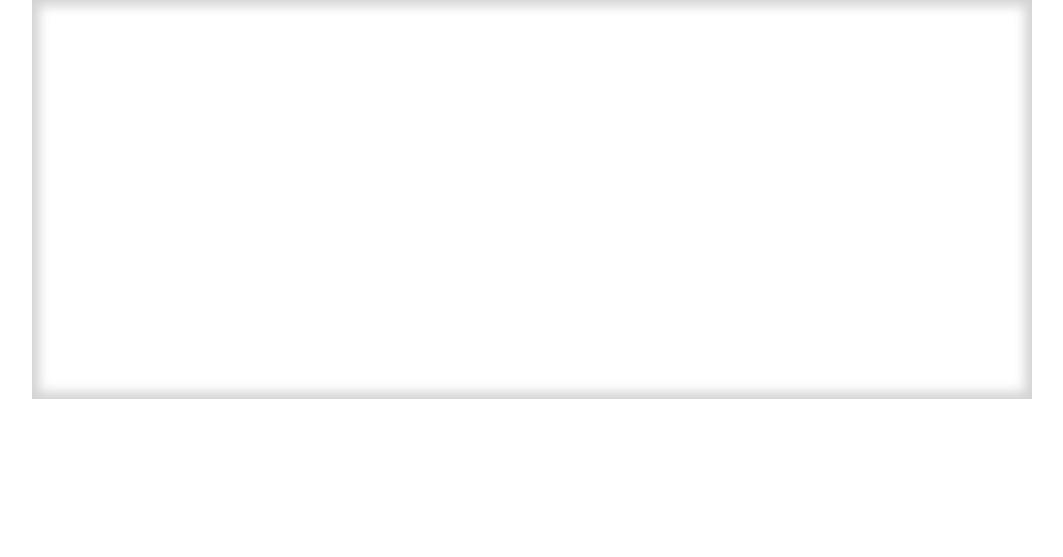
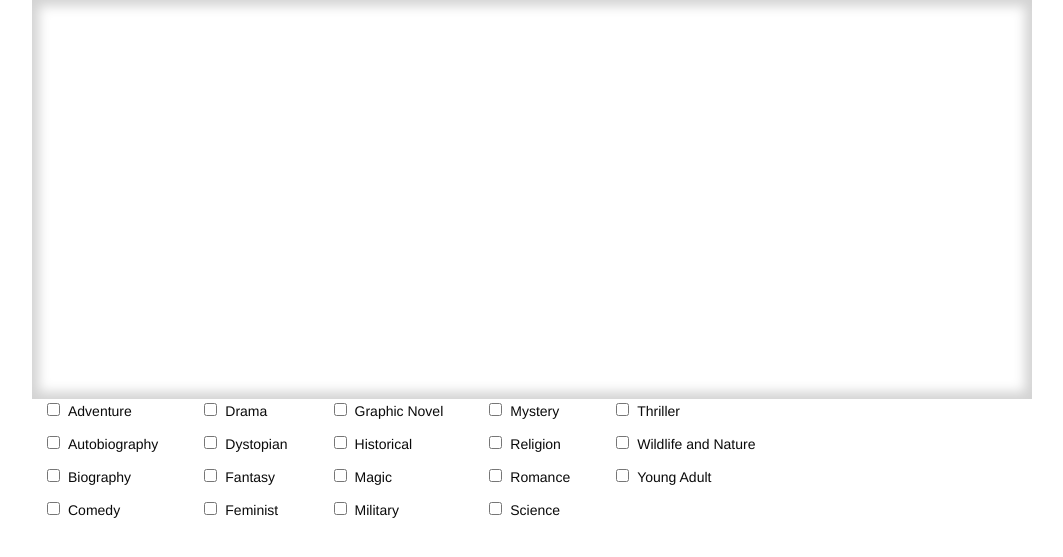
Before and after one commit to davidcereal/Book_Recommender, a Flask app: page /recommendations in a window 1280 px wide. Shown: the part 201-758 px from the top of the page, without its empty margins (108-1171 px from the left). Run offline with Flask 2, Linux system fonts and the light colour scheme; a user stored in the database is signed in; data that the repository does not hold is empty; some libraries are stand-ins or nearby versions; some web fonts are replaced.

Commit message:
added checkboxes

```diff
--- a/flask_app/app/recommender/views.py
+++ b/flask_app/app/recommender/views.py
@@ -20,7 +20,6 @@ def before_request():
     g.user = current_user
 
 
-
 @recommender.route('/recommendations', methods=['GET', 'POST'])
 @login_required
 def recommendations():
@@ -29,7 +28,7 @@ def recommendations():
 @recommender.route('/recommendations/results', methods=['GET', 'POST'])
 @login_required
 def results():
-	g.Recommend = Recommend(db=db, Read=Read, books_selected=books_selected)
+	g.Recommend = Recommend(user=g.user, db=db, Read=Read, books_selected=books_selected)
 	g.recommended_books = g.Recommend.recommend_books(book_ids=books_selected, book_data=book_data,
 						ipca_model=ipca_model, dict_vectorizer_fit=dict_vectorizer_fit,
 						n_collab_returned=1000)
--- a/flask_app/app/static/css/styles.css
+++ b/flask_app/app/static/css/styles.css
@@ -48,3 +48,7 @@ box-shadow:         0px 0px 10px 2px #28aadc;
 .recCover.HL{
 	outline: solid 7px #28aadc
 }
+
+input[type="checkbox"] {
+  display: inline-block;
+}
--- a/flask_app/app/templates/recommendations.html
+++ b/flask_app/app/templates/recommendations.html
@@ -20,6 +20,100 @@
  	{% endfor %}
  </div>
  </div>
+
+<div class="row">
+<div class="shrink columns">
+ <div class="chexbox-column">
+  <div>
+    <input type="checkbox" id="cb14" value="adventure" onclick="check_box(this)" /><label for="c12>">Adventure</label>
+  </div>
+ <div>
+      <input type="checkbox" id="cb10" value="autobiography" onclick="check_box(this)" /><label for="cb9>">Autobiography</label>
+  </div>
+  <div>
+    <input type="checkbox" id="cb9" value="biography" onclick="check_box(this)" /><label for="cb8>">Biography</label>
+  </div>
+  <div>
+    <input type="checkbox" id="cb7" value="humor" onclick="check_box(this)"/><label  for="cb6>">Comedy</label>
+  </div>
+</div>
+</div>
+
+
+<div class="shrink columns">
+<div class="chexbox-column">
+  <div>
+    <input type="checkbox" id="cb14" value="drama" onclick="check_box(this)" /><label for="c12>">Drama</label>
+  </div>
+  <div>
+    <input type="checkbox" id="cb14" value="dystopoian" onclick="check_box(this)" /><label for="c12>">Dystopian</label>
+  </div>
+  <div>
+    <input type="checkbox" id="cb5" value="fantasy" onclick="check_box(this)"/><label  for="cb5">Fantasy</label>
+  </div>
+  <div>
+    <input type="checkbox" id="cb2" value="feminist" onclick="check_box(this)"/><label  for="cb2">Feminist</label>
+  </div>
+</div>
+</div>
+
+
+<div class="shrink columns">
+<div class="chexbox-column">
+
+  <div>
+    <input type="checkbox" id="cb14" value="graphic-novel" onclick="check_box(this)" /><label for="c12>">Graphic Novel</label>
+  </div>
+  <div>
+  <input type="checkbox" id="cb8" value="historical" onclick="check_box(this)"/><label  for="c7>">Historical</label>
+  </div>
+  <div>
+    <input type="checkbox" id="cb3" value="magic" onclick="check_box(this)"/><label  for="cb3">Magic</label>
+  </div>
+  <div>
+    <input type="checkbox" id="cb12" value="military" onclick="check_box(this)" /><label for="c10>">Military</label>
+  </div>
+
+</div>
+</div>
+
+
+
+<div class="shrink columns">
+<div class="chexbox-column">
+
+  <input type="checkbox" id="cb14" value="mystery" onclick="check_box(this)" /><label for="c12>">Mystery</label>
+  <div>
+    <input type="checkbox" id="cb14" value="religion" onclick="check_box(this)" /><label for="c12>">Religion</label>
+  </div>
+  <div>
+      <input type="checkbox" id="cb14" value="romance" onclick="check_box(this)" /><label for="c12>">Romance</label>
+  </div>
+  <div>
+      <input type="checkbox" id="cb13" value="science" onclick="check_box(this)" /><label for="c11>">Science</label>
+  </div>
+
+  </div>
+  </div>
+
+
+<div class="shrink columns">
+<div class="chexbox-column">
+
+  <div>
+    <input type="checkbox" id="cb14" value="thriller" onclick="check_box(this)" /><label for="c12>">Thriller</label>
+  </div>
+  <div>
+      <input type="checkbox" id="cb4" value="nature" onclick="check_box(this)"/><label for="cb4">Wildlife and Nature</label>
+  </div>
+  <div>
+      <input type="checkbox" id="cb1" value="young-adult" onclick="check_box(this)"/><label  for="cb1">Young Adult</label>
+  </div>
+</div>
+</div>
+</div>
+</div>
+</div>
 
 <script src="http://code.jquery.com/jquery-1.10.2.min.js"></script>
 <script src="../static/js/vendor/rating.min.js"></script>
```
Also changed, not shown: flask_app/app/recommender/model.py (+9 -8 lines).
